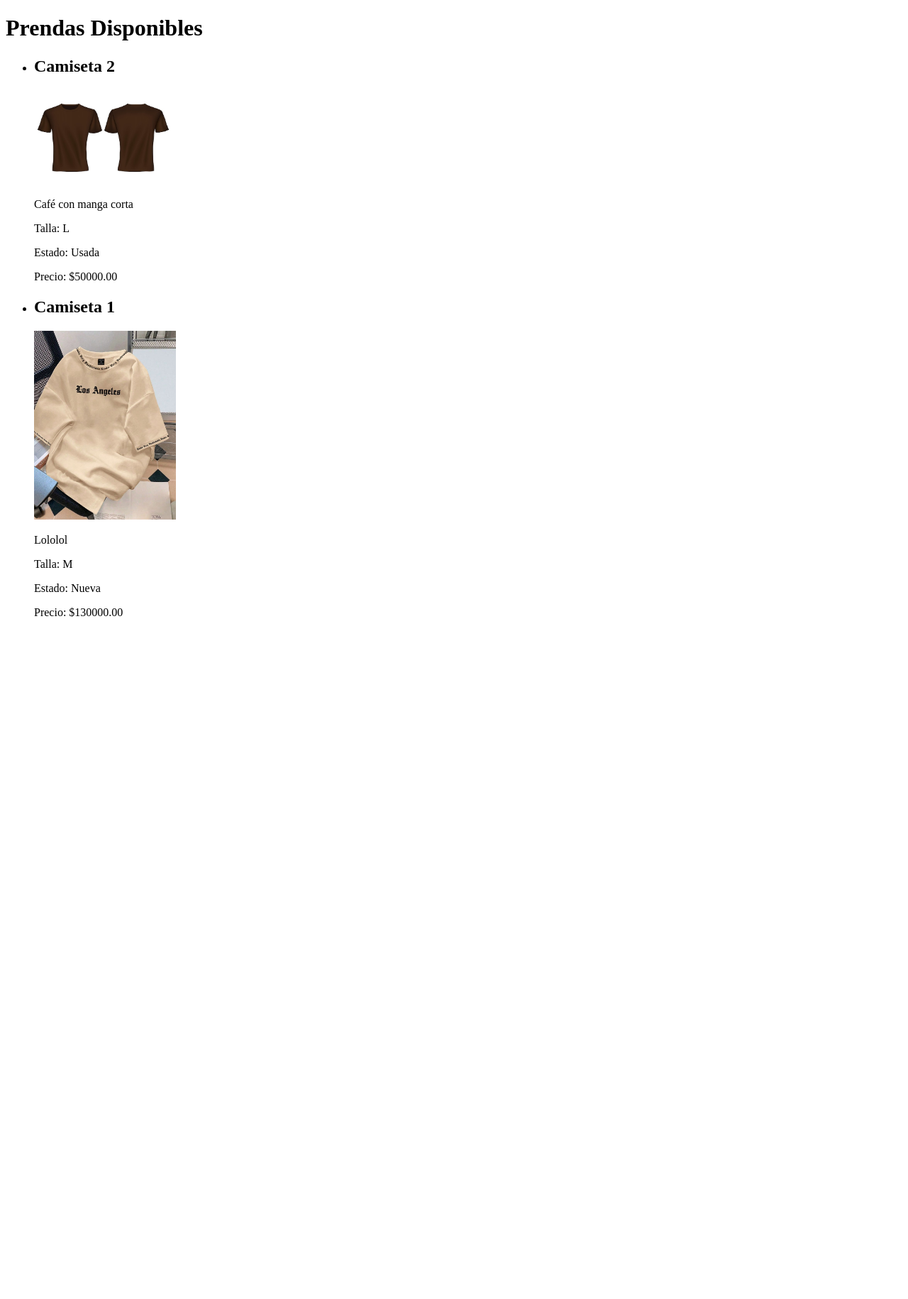
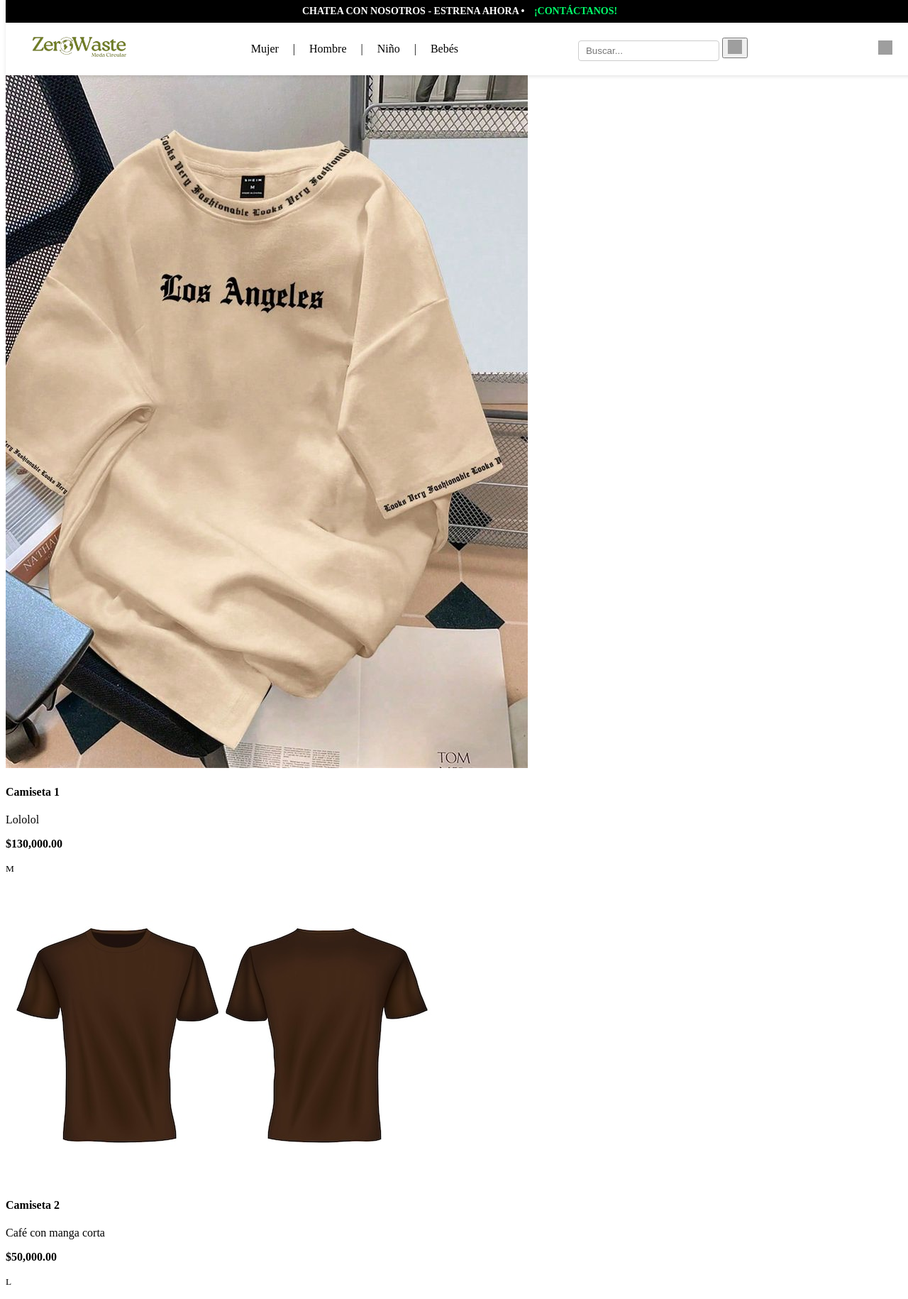
Before and after one commit to JJRodriguezz/ZeroWaste, a Django app: page /lista-prendas/ in a window 1280 px wide. Shown: the whole page at 71% size. Before the commit the page ends 869 px from the top, so only its background shows below. Run offline with Django 5.2, Linux system fonts and the light colour scheme; data comes from the database, SQL or seed files in the repository; both versions use the stored data as it was after the commit; grey boxes are pictures that could not be loaded.

Commit message:
Barra de búsqueda funcional

```diff
--- a/inventory/models.py
+++ b/inventory/models.py
@@ -15,3 +15,9 @@
 
     def __str__(self):
         return self.nombre
+
+class Categoria(models.Model):
+    nombre = models.CharField(max_length=100)
+
+    def __str__(self):
+        return self.nombre
--- a/inventory/templates/lista_prendas.html
+++ b/inventory/templates/lista_prendas.html
@@ -1,24 +1,40 @@
+{% load static humanize %}
 <!DOCTYPE html>
 <html lang="es">
 <head>
     <meta charset="UTF-8">
-    <title>Zero Waste - Inventario</title>
+    <title>Catálogo de Prendas | Zero Waste</title>
+    <link rel="stylesheet" href="{% static 'inventory/css/lista_prendas.css' %}">
+    <link rel="stylesheet" href="{% static 'inventory/css/navbar.css' %}">
 </head>
 <body>
-    <h1>Prendas Disponibles</h1>
-    <ul>
-        {% for prenda in prendas %}
-            <li>
-                <h2>{{ prenda.nombre }}</h2>
-                <img src="{{ prenda.imagen.url }}" width="200" alt="{{ prenda.nombre }}">
-                <p>{{ prenda.descripcion }}</p>
-                <p>Talla: {{ prenda.talla }}</p>
-                <p>Estado: {{ prenda.estado }}</p>
-                <p>Precio: ${{ prenda.precio }}</p>
-            </li>
-        {% empty %}
-            <li>No hay prendas disponibles en este momento.</li>
-        {% endfor %}
-    </ul>
+    {% include 'navbar.html' %}
+
+    <main class="container">
+        <h2 class="titulo">🛍 Catálogo de Prendas</h2>
+
+        <!-- Barra de Búsqueda -->
+        <form method="GET" action="{% url 'lista_prendas' %}" class="search-form">
+            <input type="text" name="q" placeholder="Buscar prendas por nombre o descripción..." value="{{ request.GET.q }}" class="search-input">
+            <button type="submit" class="search-button">Buscar</button>
+        </form>
+
+        <!-- Resultados -->
+        {% if prendas %}
+            <div class="galeria-grid">
+                {% for prenda in prendas %}
+                    <div class="prenda">
+                        <img src="{{ prenda.imagen.url }}" alt="{{ prenda.nombre }}">
+                        <h4>{{ prenda.nombre }}</h4>
+                        <p>{{ prenda.descripcion|truncatewords:10 }}</p>
+                        <p><strong>${{ prenda.precio|intcomma }}</strong></p>
+                        <p><small>{{ prenda.talla }}</small></p>
+                    </div>
+                {% endfor %}
+            </div>
+        {% else %}
+            <p class="no-result">No se encontraron prendas con ese criterio.</p>
+        {% endif %}
+    </main>
 </body>
 </html>
--- a/inventory/templates/navbar.html
+++ b/inventory/templates/navbar.html
@@ -10,8 +10,8 @@
 
     <div class="main-navbar">
         <a href="{% url 'home' %}">
-    <img src="{% static 'inventory/img/logo.png' %}" alt="Logo" class="logo">
-    </a>
+            <img src="{% static 'inventory/img/logo.png' %}" alt="Logo" class="logo">
+        </a>
 
         <nav class="nav-links">
 
@@ -106,7 +106,13 @@
 
         </nav>
 
-        <input type="text" placeholder="Buscar..." class="search-box">
+        <!-- Formulario de búsqueda funcional -->
+        <form method="GET" action="{% url 'lista_prendas' %}" class="search-form">
+            <input type="text" name="q" placeholder="Buscar..." value="{{ request.GET.q }}" class="search-box">
+            <button type="submit" class="search-icon">
+                <img width="20" height="20" src="https://img.icons8.com/ios/50/search--v1.png" alt="Buscar">
+            </button>
+        </form>
 
         <div class="icons">
             <a href="#"><img width="20" height="20" src="https://img.icons8.com/ios/50/about-us-male.png" alt="perfil"/></a>
--- a/inventory/views.py
+++ b/inventory/views.py
@@ -1,12 +1,29 @@
 from django.shortcuts import render, redirect
 from .models import Prenda
 from .forms import PrendaForm
-# Create your views here.
+import unicodedata
+
+
+def normalizar(texto):
+    if not texto:
+        return ''
+    return unicodedata.normalize('NFKD', texto).encode('ASCII', 'ignore').decode('utf-8').lower()
 
 def lista_prendas(request):
-    prendas = Prenda.objects.filter(disponible=True).order_by('-fecha_agregado')
+    query = request.GET.get('q', '').strip()
+    prendas = Prenda.objects.filter(disponible=True)
+
+    if query:
+        query_norm = normalizar(query)
+
+        if len(query) == 1:
+            prendas = prendas.filter(talla__iexact=query)
+        else:
+            prendas = [prenda for prenda in prendas if
+                       query_norm in normalizar(prenda.nombre) or
+                       query_norm in normalizar(prenda.descripcion)]
+
     return render(request, 'lista_prendas.html', {'prendas': prendas})
-
 
 def home(request):
     return render(request, 'home.html')
```
Also changed, not shown: db.sqlite3, inventory/static/inventory/img/prenda4.jpg (added), media/prendas/prenda4.jpg (added).
